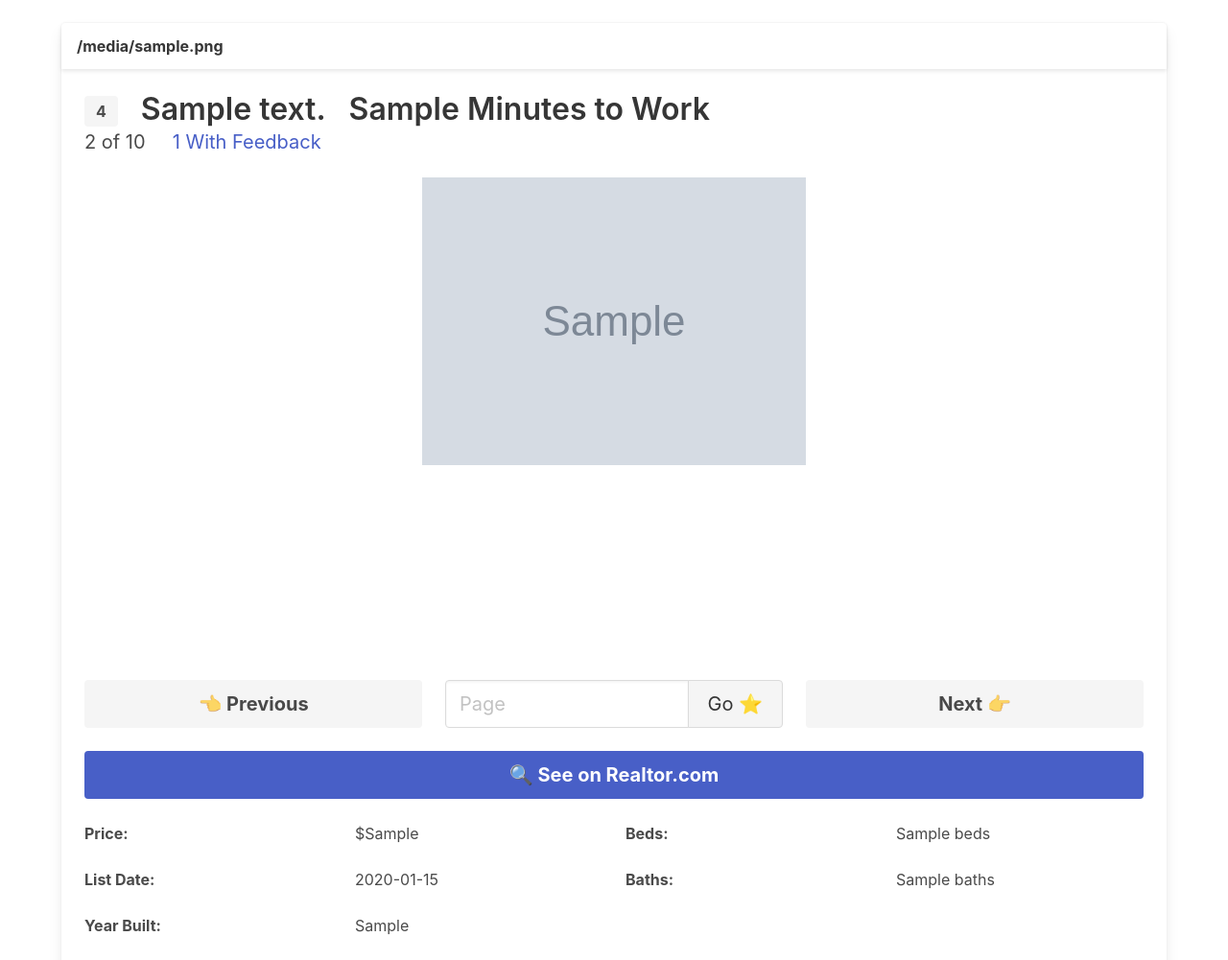
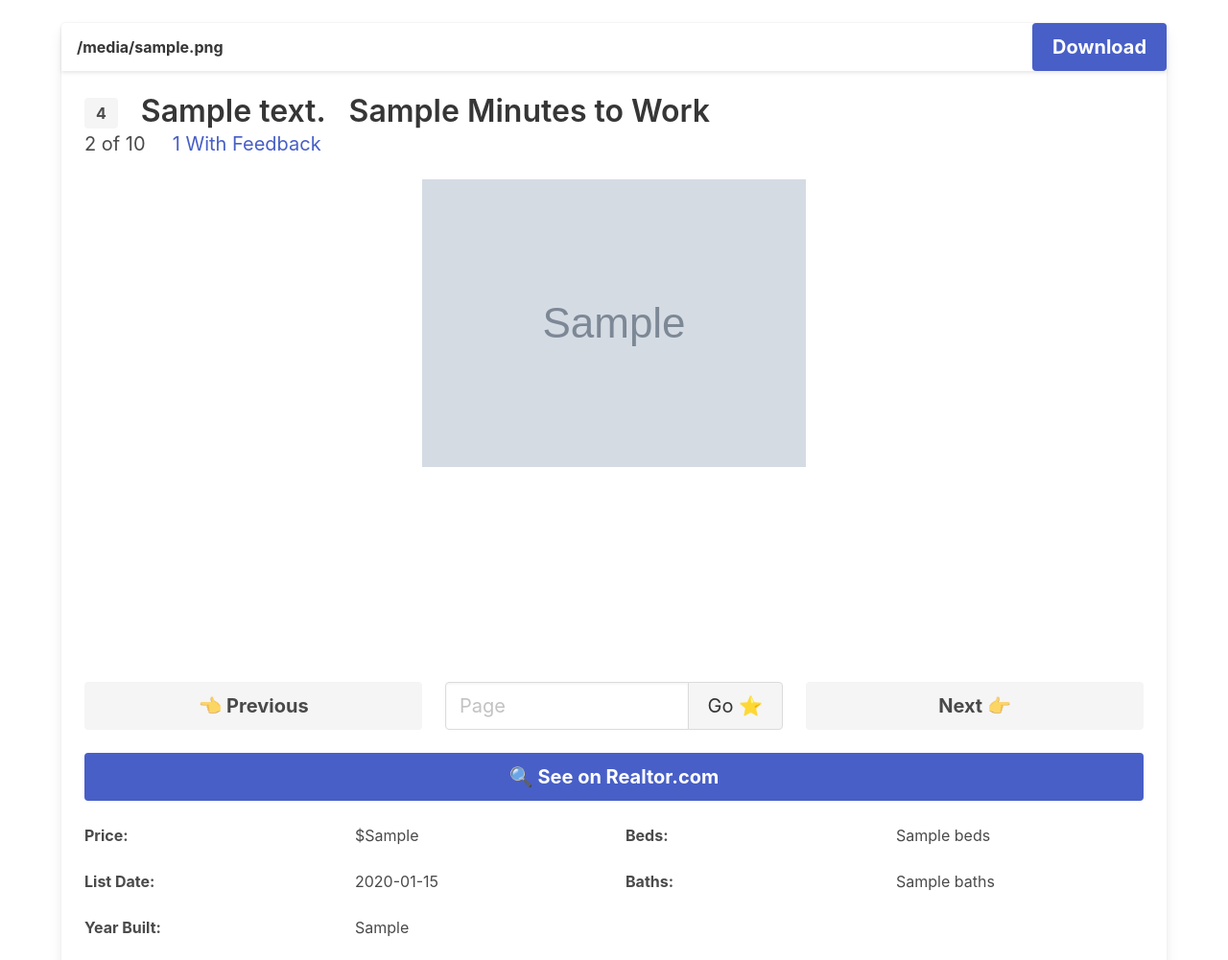
Before and after one commit to JakubPolanowski/Realty-Tinder, a Flask app: template templates/listings_view.html in a window 1280 px wide. Shown: the part 64-1065 px from the top of the page at 96% size. Run offline with Flask 2, Linux system fonts and the light colour scheme; the template is opened without the code that fills it: most values are stand-ins (such as "Sample title", 1, 10 or a date in 2020); grey boxes marked "Sample" are stand-in pictures.

Commit message:
implemented download button

```diff
--- a/templates/listings_view.html
+++ b/templates/listings_view.html
@@ -7,6 +7,15 @@
       <div class="card">
         <div class="card-header">
           <p class="card-header-title">{{ listings_file|replace("_", " ") }}</p>
+          <div class="field is-grouped">
+            <div class="control">
+              {% if request.args.get('usr_feedback') is not none %}
+              <a class="button is-link has-text-weight-bold is-size-5" href="{{ url_for('download_ratings', usr=request.args.get('usr_feedback'), listing=listings_file) }}">Download</a>
+              {% else %}
+              <a class="button is-link has-text-weight-bold is-size-5" href="{{ url_for('download_ratings', listing=listings_file) }}">Download</a>
+              {% endif %}
+            </div>
+          </div>
         </div>
         <div class="card-content">
           <div class="block">
```
